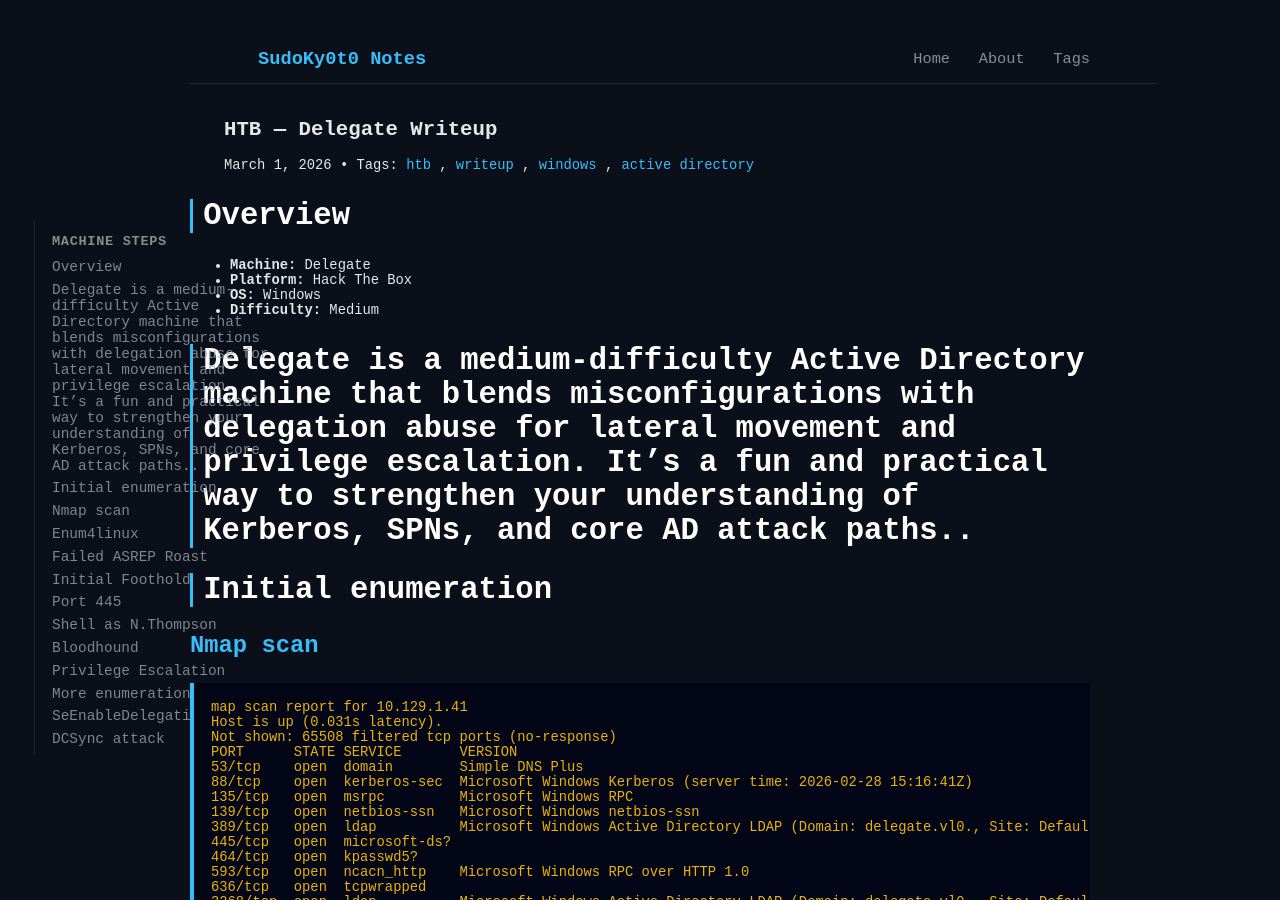
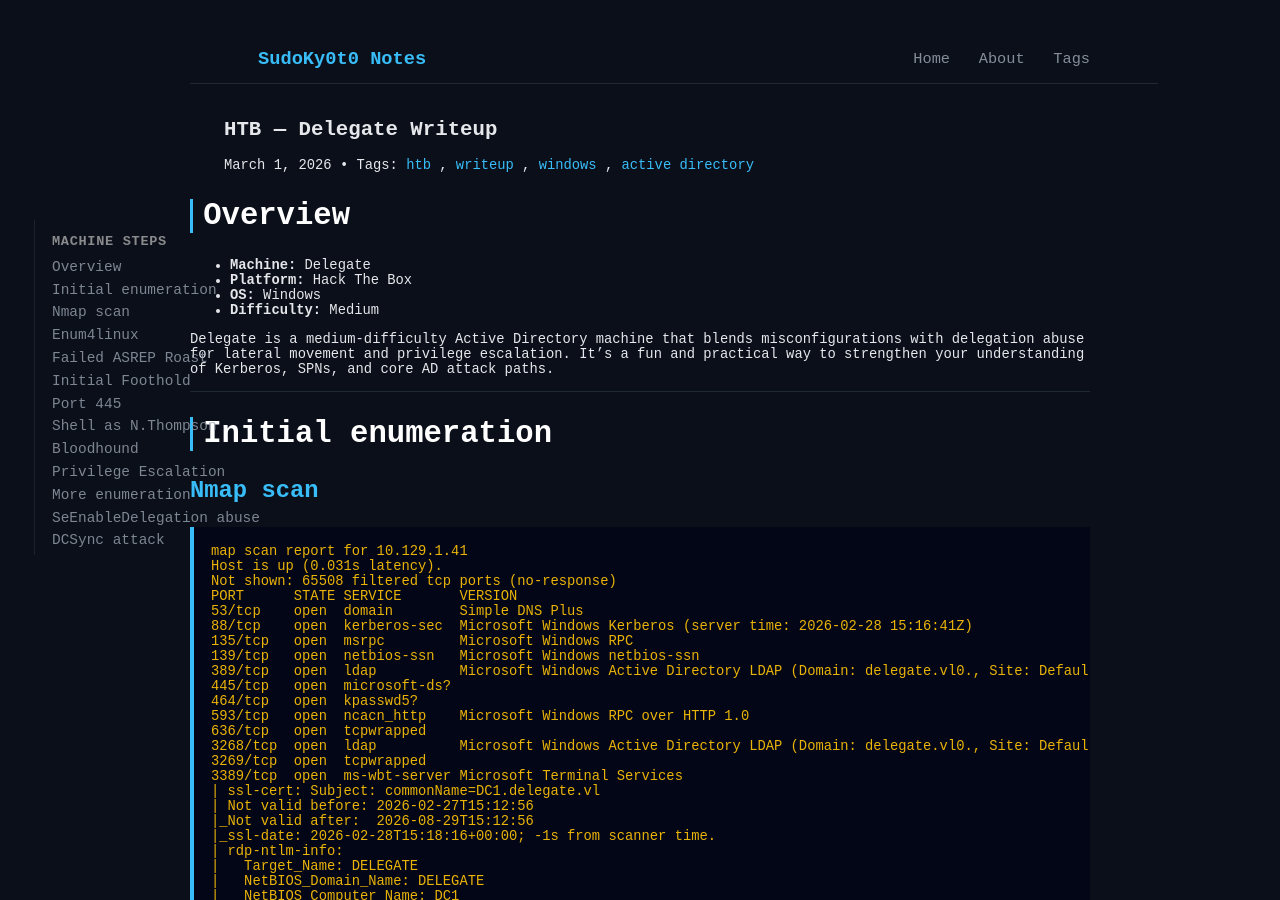
Before and after one commit to SudoKy0t0/SudoKy0t0.github.io, a Jekyll site: the page built from _posts/2026-03-01-htb-delegate-writeup.md, in a window 1280 px wide and 900 px high. Built offline with Jekyll 4.4.1, drawn with Linux system fonts in a browser that asks for light colours.

Commit message:
Update 2026-03-01-htb-delegate-writeup.md

```diff
--- a/_posts/2026-03-01-htb-delegate-writeup.md
+++ b/_posts/2026-03-01-htb-delegate-writeup.md
@@ -13,7 +13,8 @@ categories: [ctf]
 - **OS:** Windows
 - **Difficulty:** Medium
 
-Delegate is a medium-difficulty Active Directory machine that blends misconfigurations with delegation abuse for lateral movement and privilege escalation. It’s a fun and practical way to strengthen your understanding of Kerberos, SPNs, and core AD attack paths..
+Delegate is a medium-difficulty Active Directory machine that blends misconfigurations with delegation abuse for lateral movement and privilege escalation. It’s a fun and practical way to strengthen your understanding of Kerberos, SPNs, and core AD attack paths.
+
 ---
 
 ## Initial enumeration
```
